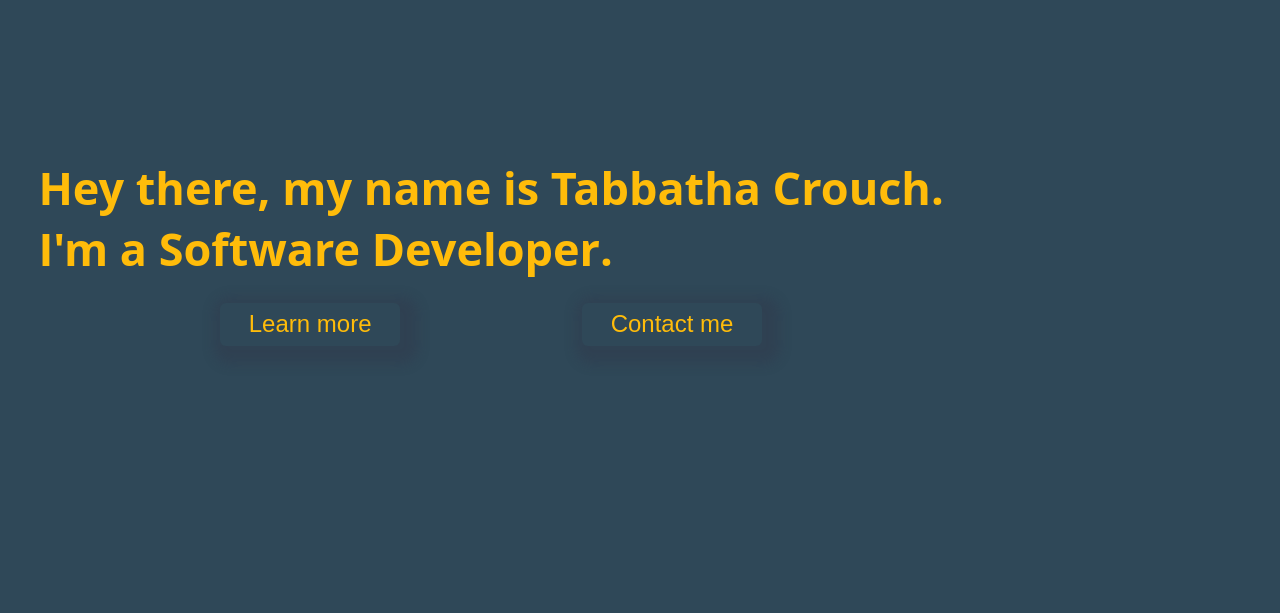
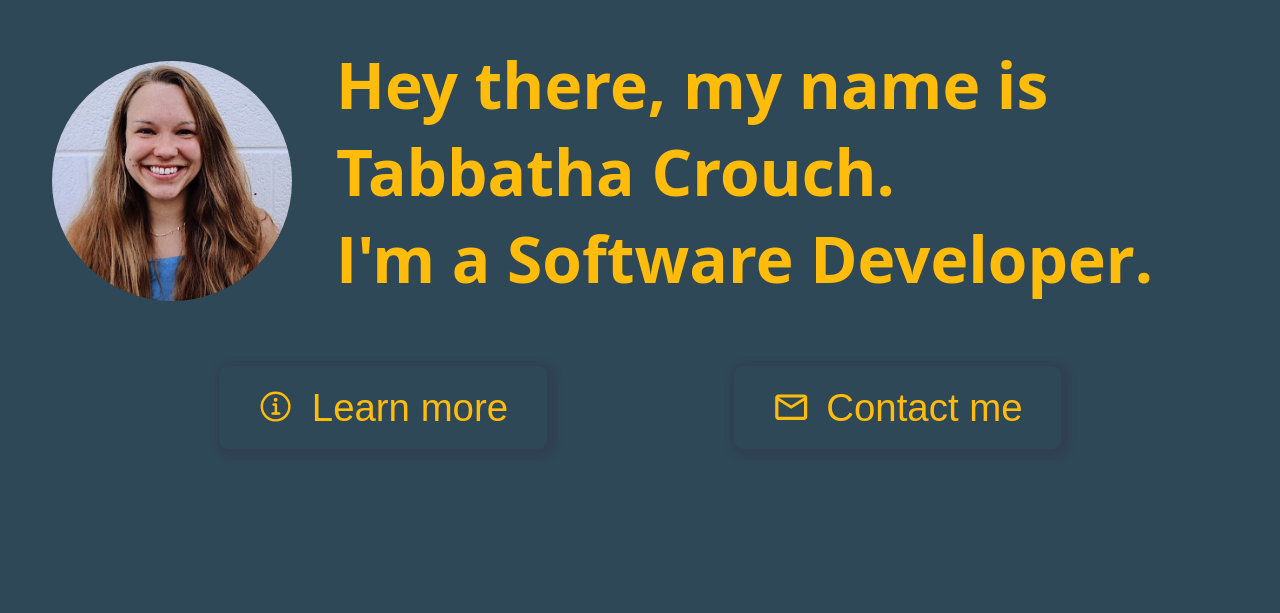
Before and after one commit to tabbathacrouch/Portfolio, a React (Create React App) app: page / in a window 1280 px wide. Shown: the part 187-800 px from the top of the page. Built offline with nearby package versions, Linux system fonts and the light colour scheme.

Commit message:
title section updates

```diff
--- a/package.json
+++ b/package.json
@@ -11,6 +11,7 @@
     "emailjs-com": "^3.2.0",
     "react": "^17.0.2",
     "react-dom": "^17.0.2",
+    "react-icons": "^4.4.0",
     "react-router-dom": "^5.2.0",
     "react-scripts": "4.0.3",
     "react-scroll": "^1.8.2",
--- a/src/components/Title/Title.css
+++ b/src/components/Title/Title.css
@@ -1,16 +1,35 @@
 #title {
-  height: 100vh;
-  display: flex;
-  align-items: center;
+  height: 100vmin;
   background: #2f4858;
   color: #ffbc0a;
-  padding: 3vw;
+  padding: 2.5vmax;
+  display: flex;
+  justify-content: center;
+  flex-direction: column;
+}
+
+.title-container {
+  display: flex;
+  justify-content: center;
+  align-items: center;
+  padding-bottom: 5vmin;
+}
+
+.title-profile-img {
+  padding: 2.5vmin;
+}
+
+.title-profile-img > img {
+  width: 30vmin;
+  height: 30vmin;
+  border-radius: 50%;
 }
 
 .title-sectionTitle {
   font-weight: 700;
-  font-size: 45px;
-  padding-bottom: 3vh;
+  font-size: 5vmax;
+  padding-bottom: 3vmin;
+  padding-left: 3vmin;
 }
 
 .title-btn {
@@ -18,11 +37,13 @@
   outline: none;
   color: #ffbc0a;
   background-color: transparent;
-  box-shadow: 6px 6px 12px 12px rgba(50, 50, 70, 0.3);
+  box-shadow: 3px 3px 6px 6px rgba(50, 50, 70, 0.3);
   border-radius: 0.25em;
-  padding: 0.3em 1.2em;
+  padding: 0.5em 1em;
   cursor: pointer;
-  font-size: 24px;
+  font-size: 3vmax;
+  display: flex;
+  align-items: center;
 }
 
 .title-btn:hover {
@@ -36,10 +57,18 @@
 }
 
 @media screen and (max-width: 600px) {
+  #title {
+    height: 75vmax;
+  }
+
   .title-sectionTitle {
-    font-size: 26px;
+    font-size: 2vmax;
   }
   .title-btn {
-    font-size: 16px;
+    font-size: 2vmax;
+  }
+
+  .buttons-title {
+    justify-content: space-between;
   }
 }
--- a/src/components/Title/Title.js
+++ b/src/components/Title/Title.js
@@ -1,28 +1,36 @@
 import React from "react";
 import { Link } from "react-scroll";
+import profile from "./profile.jpeg";
+import { MdOutlineEmail } from "react-icons/md";
+import { IoInformationCircleOutline } from "react-icons/io5";
 import "./Title.css";
 
 function Title() {
   return (
     <div id="title">
-      <div>
+      <div className="title-container">
+        <div className="title-profile-img">
+          <img src={profile} alt="profile - tabbatha crouch" />
+        </div>
         <div className="title-sectionTitle">
           Hey there, my name is Tabbatha Crouch.
           <br />
           I'm a Software Developer.
         </div>
+      </div>
       <div className="buttons-title">
         <Link to="about" activeClass="active" spy={true} smooth={true}>
           <button type="button" className="title-btn">
+            <IoInformationCircleOutline style={{ paddingRight: "2vmin" }} />
             Learn more
           </button>
         </Link>
         <Link to="contact" activeClass="active" spy={true} smooth={true}>
           <button type="button" className="title-btn">
+            <MdOutlineEmail style={{ paddingRight: "2vmin" }} />
             Contact me
           </button>
         </Link>
-        </div>
       </div>
     </div>
   );
```
Also changed, not shown: src/components/Title/profile.jpeg (added), 1 other file (tests, documents, lock files or other folders). Lines whose indentation alone changed are shown as unchanged.
